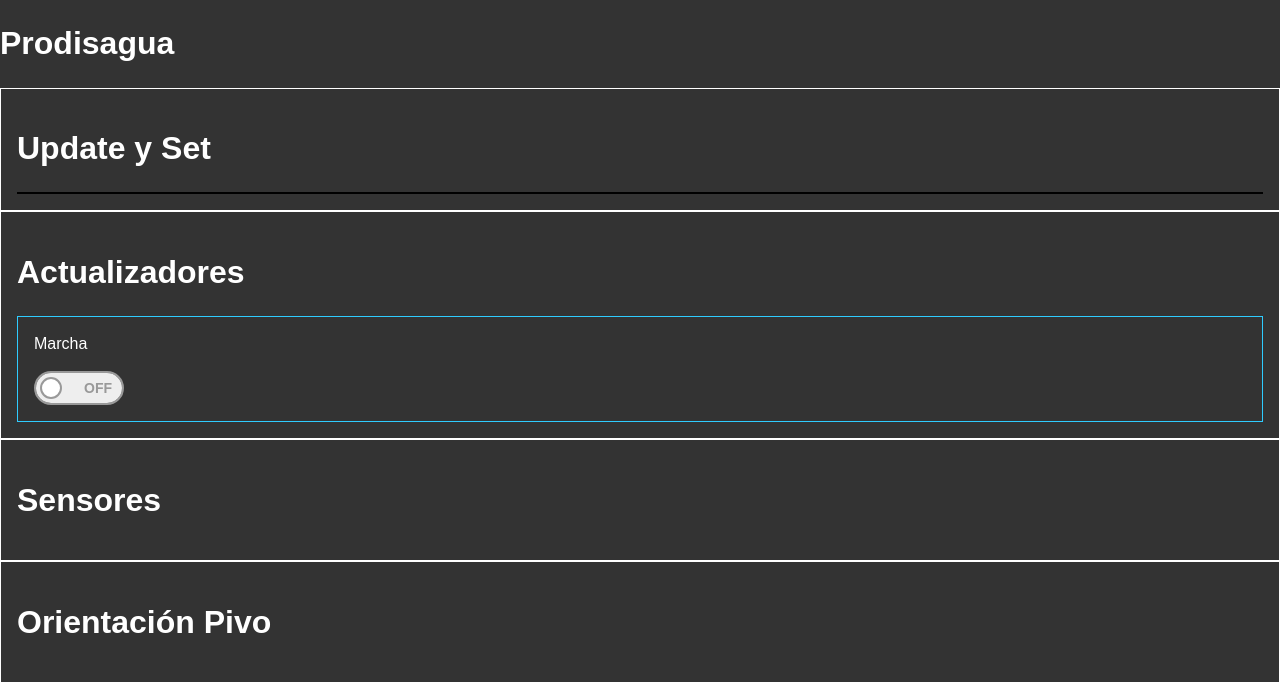
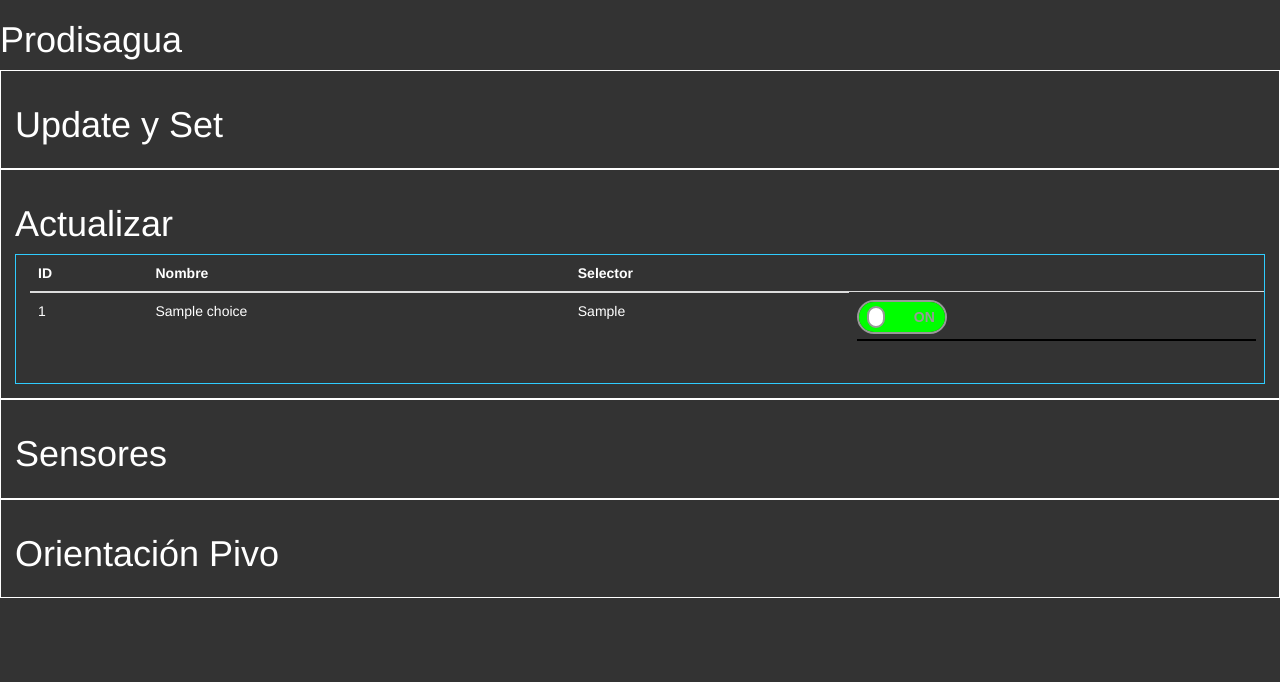
Before and after one commit to canodelacuadra/botonesaplicacion, a PHP site: page / in a window 1280 px wide. Shown: the top 682 px of the page. Run offline with PHP 8.4, Linux system fonts and the light colour scheme; tables that the repository leaves empty or names only in its code hold one stand-in row (values such as "Sample post"); some libraries are stand-ins or nearby versions.

Commit message:
pongo tres botones
pongo tres botones que se capturan desde base de datos

```diff
--- a/css/main.css
+++ b/css/main.css
@@ -116,6 +116,14 @@ section{
 	 font-size:.8em;
 	 padding-left:1em;
  }
+ #display2{
+	 border:1px solid black;
+	 background:rgb(255, 255, 255);
+	 font-family:console, monospace;
+	 color:black;
+	 font-size:.8em;
+	 padding-left:1em;
+ }
  .controles{
  border:1px solid rgb(47, 204, 255);
  padding-left:1em;
@@ -145,14 +153,14 @@ font-size: 14px; color: white; font-family: Trebuchet, Arial, sans-serif; font-w
 -moz-box-sizing: border-box; -webkit-box-sizing: border-box; box-sizing: border-box;
 }
 .onoffswitch-inner:before {
-content: "ON";
+content: "OFF";
 padding-left: 10px;
-background-color: #2FCCFF; color: #FFFFFF;
+background-color: rgb(255,0,0); color: #FFFFFF;
 }
 .onoffswitch-inner:after {
-content: "OFF";
+content: "ON";
 padding-right: 10px;
-background-color: #EEEEEE; color: #999999;
+background-color: rgb(0,255,0); color: #999999;
 text-align: right;
 }
 .onoffswitch-switch {
--- a/index.php
+++ b/index.php
@@ -1,13 +1,15 @@
 <?php
 //conexión general con la base de datos
 $query=mysql_connect("localhost","root","");
+mysql_query("SET NAMES 'utf8'");
 mysql_select_db("freeze",$query);
+$result = mysql_query("SELECT * FROM choice ORDER BY id");
 ?>
 <!DOCTYPE html>
 <!--[if lt IE 7]>      <html class="no-js lt-ie9 lt-ie8 lt-ie7"> <![endif]-->
 <!--[if IE 7]>         <html class="no-js lt-ie9 lt-ie8"> <![endif]-->
 <!--[if IE 8]>         <html class="no-js lt-ie9"> <![endif]-->
-<!--[if gt IE 8]><!--> <html class="no-js"> <!--<![endif]-->
+<!--[if gt IE 8]><!--> <html lang='es' class="no-js"> <!--<![endif]-->
     <head>
         <meta charset="utf-8">
         <meta http-equiv="X-UA-Compatible" content="IE=edge">
@@ -18,6 +20,8 @@ mysql_select_db("freeze",$query);
         <!-- Place favicon.ico and apple-touch-icon.png in the root directory -->
 
         <link rel="stylesheet" href="css/normalize.css">
+		<link rel="stylesheet" href="//maxcdn.bootstrapcdn.com/bootstrap/3.2.0/css/bootstrap.min.css">
+
         <link rel="stylesheet" href="css/main.css">
         <script src="js/vendor/modernizr-2.6.2.min.js"></script>
     </head>
@@ -32,30 +36,49 @@ mysql_select_db("freeze",$query);
 	</header>
 	<section id='globales'>
 		<h1> Update y Set</h1>
-		<div id="display"></div>
+
 	</section>
 	<section id='actualizadores'>
-		<h1>Actualizadores</h1>
+		<h1>Actualizar</h1>
 		<div class="controles">
-			<p>Marcha</p>
-			<div class="onoffswitch">
-				<input type="checkbox" name="onoffswitch" class="onoffswitch-checkbox" id="myonoffswitch"
-				<?php
-				//modifica el valor checked del html dependiendo del valor que tenga la base de datos
-				// con esta consulta conseguiremos mantener el valor aunque se recargue la página
-				$query3=mysql_query("select * from choice where id=1");
-				$query4=mysql_fetch_array($query3);
-				if($query4['choice']=="off")
-				{
-				echo "checked";
-				}
-				?>>
-				<label class="onoffswitch-label" for="myonoffswitch">
-				<div class="onoffswitch-inner"></div>
-				<div class="onoffswitch-switch"></div>
-				</label>
-			</div>
+		<div class="table-responsive">
+		<table id="datatables" class="table">
+    <thead>
+    <tr>
+        <th>ID</th>
+        <th>Nombre</th>
+        <th>Selector</th>
+    </tr>
+    </thead>
+    <tbody>
+    <?php while ($row = mysql_fetch_array($result)) { ?>
+        <tr>
+            <td><?php echo $row["id"]; ?></td>
+            <td><?php echo $row["name"]; ?></td>
+            <td><?php echo $row["choice"]; ?></td>
+            <td>
+                <div class="onoffswitch">
+				<input type="hidden" value="<?php echo $row["id"]; ?>" />
+				<input type="checkbox" class="onoffswitch-checkbox"
+				<?php if($row['choice']=="off"){echo "checked"; }?>
+				id="myonoffswitch<?php echo $row["id"]; ?>" >
+				<label class="onoffswitch-label" for="myonoffswitch<?php echo $row["id"]; ?>">
+                        <div class="onoffswitch-inner"></div>
+                        <div class="onoffswitch-switch"></div>
+                    </label>
+                </div>
+                <div id="display">
+                </div>
+            </td>
+        </tr>
+    <?php
+    }
+    ?>
+    </tbody>
+</table></div>
+
 		</div>
+
 	</section>
 	<section id='sensores'>
 		<h1> Sensores</h1>
--- a/js/main.js
+++ b/js/main.js
@@ -1,39 +1,23 @@
-//funcion de consulta de ajax a la base de datos ajax
-$(document).ready(function(){
-	$('#myonoffswitch').click(function(){
-		var myonoffswitch=$('#myonoffswitch').val();
-		if ($("#myonoffswitch:checked").length == 0)
-			{
-			var a=myonoffswitch;
+  $(document).ready(function() {
+     $('.onoffswitch').click(function() {
+//add this bellow line;
+       var message_DIV = $(this).closest('div.onoffswitch').parent().children('div').eq(1);
+       var hiddenValueID = $(this).children(':hidden').val();
+        if ($(this).children(':checked').length == 0){
+            var valueData = 'on';
              }
-		else
-			{
-			var a="off";
+        else{
+            var valueData = 'off';
             }
-		//Consulta ajax
+
 $.ajax({
         type: "POST",
         url: "ajax.php",
-			data: "value="+a ,
-			success: function(html){
-					$("#display").html(html).show();
+        data: {value: valueData, id: hiddenValueID},
+        success: function(html) {
+        message_DIV.html(html);
 		}
 	});
 
 	});
 });
- //activacion boton
- $(document).ready( function(){
-	$(".cb-enable").click(function(){
-		var parent = $(this).parents('.switch');
-		$('.cb-disable',parent).removeClass('selected');
-		$(this).addClass('selected');
-		$('.checkbox',parent).attr('checked', true);
-		});
-	$(".cb-disable").click(function(){
-		var parent = $(this).parents('.switch');
-		$('.cb-enable',parent).removeClass('selected');
-		$(this).addClass('selected');
-		$('.checkbox',parent).attr('checked', false);
-	});
-});
```
Also changed, not shown: ajax.php (+6 -6 lines). Lines whose indentation alone changed are shown as unchanged.
